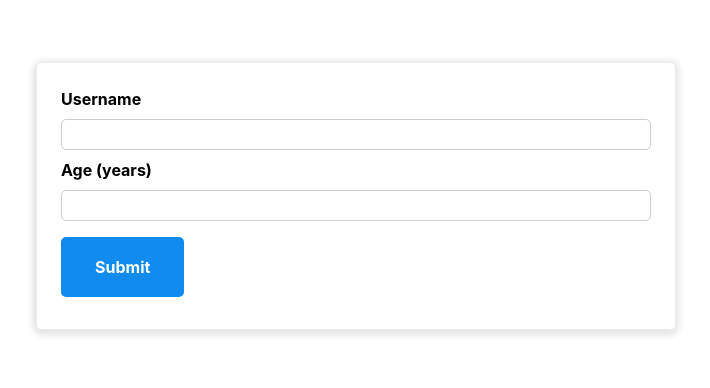
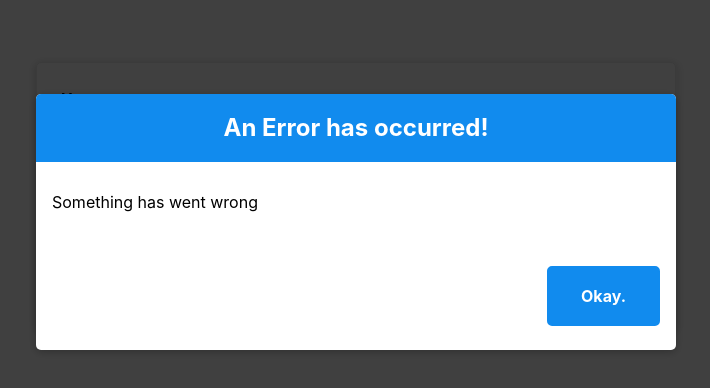
Before and after one commit to aindriu80/academind-react-users-app, a React (Create React App) app: page / in a window 1280 px wide. Shown: the part 146-534 px from the top of the page, without its empty margins (284-994 px from the left). Built offline with nearby package versions, Linux system fonts and the light colour scheme.

Commit message:
Adding the 'ErrorModal component

```diff
--- a/src/components/UI/Button.module.css
+++ b/src/components/UI/Button.module.css
@@ -1,3 +1,6 @@
+:root {
+  --color: #118bee;
+}
 .button {
   border-radius: var(--border-radius);
   display: inline-block;
--- a/src/components/UI/Card.module.css
+++ b/src/components/UI/Card.module.css
@@ -2,3 +2,61 @@
   box-shadow: 0 2px 8px rgba(0, 0, 0, 0.26);
   border-radius: 5px;
 }
+/* Forms */
+
+form {
+  border: 1px solid var(--color-bg-secondary);
+  border-radius: var(--border-radius);
+  box-shadow: var(--box-shadow) var(--color-shadow);
+  display: block;
+  max-width: var(--width-card-wide);
+  min-width: var(--width-card);
+  padding: 1.5rem;
+  text-align: var(--justify-normal);
+}
+
+form header {
+  margin: 1.5rem 0;
+  padding: 1.5rem 0;
+}
+
+input,
+label,
+select,
+textarea {
+  display: block;
+  font-size: inherit;
+  max-width: var(--width-card-wide);
+}
+
+input[type='checkbox'],
+input[type='radio'] {
+  display: inline-block;
+}
+
+input[type='checkbox'] + label,
+input[type='radio'] + label {
+  display: inline-block;
+  font-weight: normal;
+  position: relative;
+  top: 1px;
+}
+
+input,
+select,
+textarea {
+  border: 1px solid var(--color-bg-secondary);
+  border-radius: var(--border-radius);
+  margin-bottom: 1rem;
+  padding: 0.4rem 0.8rem;
+}
+
+input[readonly],
+textarea[readonly] {
+  background-color: var(--color-bg-secondary);
+}
+
+label {
+  font-weight: bold;
+  margin-bottom: 0.2rem;
+}
--- /dev/null
+++ b/src/components/UI/ErrorModal.js
@@ -0,0 +1,22 @@
+import Card from './Card'
+import Button from './Button'
+import classes from './ErrorModal.module.css'
+const ErrorModal = (props) => {
+  return (
+    <div>
+      <div className={classes.backdrop} />
+      <Card className={classes.modal}>
+        <header className={classes.header}>
+          <h2>{props.title}</h2>
+        </header>
+        <div className={classes.content}>
+          <p>{props.message}</p>
+        </div>
+        <footer className={classes.actions}>
+          <Button>Okay.</Button>
+        </footer>
+      </Card>
+    </div>
+  )
+}
+export default ErrorModal
--- /dev/null
+++ b/src/components/UI/ErrorModal.module.css
@@ -0,0 +1,46 @@
+.backdrop {
+  position: fixed;
+  top: 0;
+  left: 0;
+  width: 100%;
+  height: 100vh;
+  z-index: 1;
+  background: rgba(0, 0, 0, 0.75);
+}
+
+.modal {
+  position: fixed;
+  background: #fff;
+  top: 30vh;
+  left: 10%;
+  width: 80%;
+  z-index: 100;
+  overflow: hidden;
+}
+
+.header {
+  background: #118bee;
+  padding: 1rem;
+}
+
+.header h2 {
+  margin: 0;
+  color: white;
+}
+
+.content {
+  padding: 1rem;
+}
+
+.actions {
+  padding: 1rem;
+  display: flex;
+  justify-content: flex-end;
+}
+
+@media (min-width: 768px) {
+  .modal {
+    left: calc(50% - 20rem);
+    width: 40rem;
+  }
+}
--- a/src/components/Users/AddUser.js
+++ b/src/components/Users/AddUser.js
@@ -2,6 +2,7 @@ import React, { useState } from 'react'
 
 import Card from '../UI/Card'
 import Button from '../UI/Button'
+import ErrorModal from '../UI/ErrorModal'
 import classes from './AddUser.module.css'
 
 const AddUser = (props) => {
@@ -29,6 +30,11 @@ const AddUser = (props) => {
   }
 
   return (
+    <div>
+      <ErrorModal
+        title="An Error has occurred!"
+        message="Something has went wrong"
+      />
       <Card className={classes.input}>
         <form onSubmit={addUserHandler}>
           <label htmlFor="username">Username</label>
@@ -48,6 +54,7 @@ const AddUser = (props) => {
           <Button type="submit">Submit</Button>
         </form>
       </Card>
+    </div>
   )
 }
 
--- a/src/mvp.css
+++ b/src/mvp.css
@@ -3,7 +3,6 @@
 :root {
   --border-radius: 5px;
   --box-shadow: 2px 2px 10px;
-  --color: #118bee;
   --color-accent: #118bee15;
   --color-bg: #fff;
   --color-bg-secondary: #e9e9e9;
@@ -302,65 +301,6 @@ figure figcaption {
   color: var(--color-text-secondary);
 }
 
-/* Forms */
-
-form {
-  border: 1px solid var(--color-bg-secondary);
-  border-radius: var(--border-radius);
-  box-shadow: var(--box-shadow) var(--color-shadow);
-  display: block;
-  max-width: var(--width-card-wide);
-  min-width: var(--width-card);
-  padding: 1.5rem;
-  text-align: var(--justify-normal);
-}
-
-form header {
-  margin: 1.5rem 0;
-  padding: 1.5rem 0;
-}
-
-input,
-label,
-select,
-textarea {
-  display: block;
-  font-size: inherit;
-  max-width: var(--width-card-wide);
-}
-
-input[type='checkbox'],
-input[type='radio'] {
-  display: inline-block;
-}
-
-input[type='checkbox'] + label,
-input[type='radio'] + label {
-  display: inline-block;
-  font-weight: normal;
-  position: relative;
-  top: 1px;
-}
-
-input,
-select,
-textarea {
-  border: 1px solid var(--color-bg-secondary);
-  border-radius: var(--border-radius);
-  margin-bottom: 1rem;
-  padding: 0.4rem 0.8rem;
-}
-
-input[readonly],
-textarea[readonly] {
-  background-color: var(--color-bg-secondary);
-}
-
-label {
-  font-weight: bold;
-  margin-bottom: 0.2rem;
-}
-
 /* Tables */
 table {
   border: 1px solid var(--color-bg-secondary);
```
Lines whose indentation alone changed are shown as unchanged.
